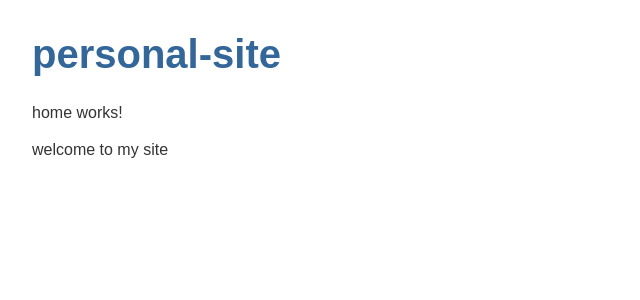
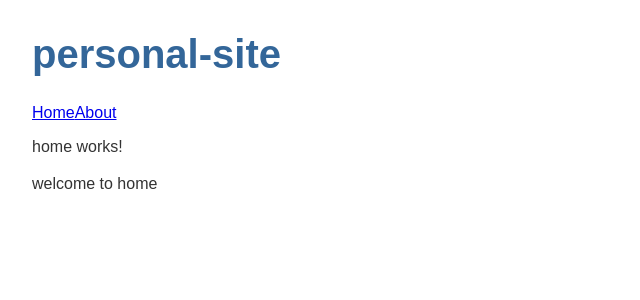
Before and after one commit to mitchellballer/personal_site, an Angular app in the folder angular/personal-site/: page /home in a window 1280 px wide. Shown: the top 300 px of the page, without its empty margins (0-640 px from the left). Built offline with nearby package versions, Linux system fonts and the light colour scheme.

Commit message:
changed standard welcome property to landing property. Used to identify which component we see

```diff
--- a/angular/personal-site/src/app/about/about.component.html
+++ b/angular/personal-site/src/app/about/about.component.html
@@ -1,3 +1,3 @@
 <p>about works!</p>
 
-{{welcome}}
+{{landing}}
--- a/angular/personal-site/src/app/about/about.component.ts
+++ b/angular/personal-site/src/app/about/about.component.ts
@@ -7,7 +7,7 @@ import { Component, OnInit } from '@angular/core';
 })
 export class AboutComponent implements OnInit {
 
-  welcome = "Welcome to the about page";
+  landing = "Welcome to the about page";
 
   constructor() { }
 
--- a/angular/personal-site/src/app/app.component.html
+++ b/angular/personal-site/src/app/app.component.html
@@ -1,4 +1,8 @@
 <h1>{{title}}</h1>
 
+<nav>
+    <a routerLink="/home">Home</a>
+    <a routerLink="/about">About</a>
+</nav>
 
 <router-outlet></router-outlet>
--- a/angular/personal-site/src/app/app.module.ts
+++ b/angular/personal-site/src/app/app.module.ts
@@ -5,12 +5,14 @@ import { AppRoutingModule } from './app-routing.module';
 import { AppComponent } from './app.component';
 import { HomeComponent } from './home/home.component';
 import { AboutComponent } from './about/about.component';
+import { ProjectsComponent } from './projects/projects.component';
 
 @NgModule({
   declarations: [
     AppComponent,
     HomeComponent,
-    AboutComponent
+    AboutComponent,
+    ProjectsComponent
   ],
   imports: [
     BrowserModule,
--- a/angular/personal-site/src/app/home/home.component.html
+++ b/angular/personal-site/src/app/home/home.component.html
@@ -1,2 +1,2 @@
 <p>home works!</p>
-{{welcome}}
+{{landing}}
--- a/angular/personal-site/src/app/home/home.component.ts
+++ b/angular/personal-site/src/app/home/home.component.ts
@@ -7,7 +7,7 @@ import { Component, OnInit } from '@angular/core';
 })
 export class HomeComponent implements OnInit {
 
-  welcome = "welcome to my site";
+  landing = "welcome to home";
 
   constructor() { }
 
--- a/angular/personal-site/src/app/projects/projects.component.html
+++ b/angular/personal-site/src/app/projects/projects.component.html
@@ -1 +1,3 @@
 <p>projects works!</p>
+
+{{landing}}
--- a/angular/personal-site/src/app/projects/projects.component.ts
+++ b/angular/personal-site/src/app/projects/projects.component.ts
@@ -7,6 +7,7 @@ import { Component, OnInit } from '@angular/core';
 })
 export class ProjectsComponent implements OnInit {
 
+  landing = "Welcome to the projects page";
   constructor() { }
 
   ngOnInit(): void {
```
